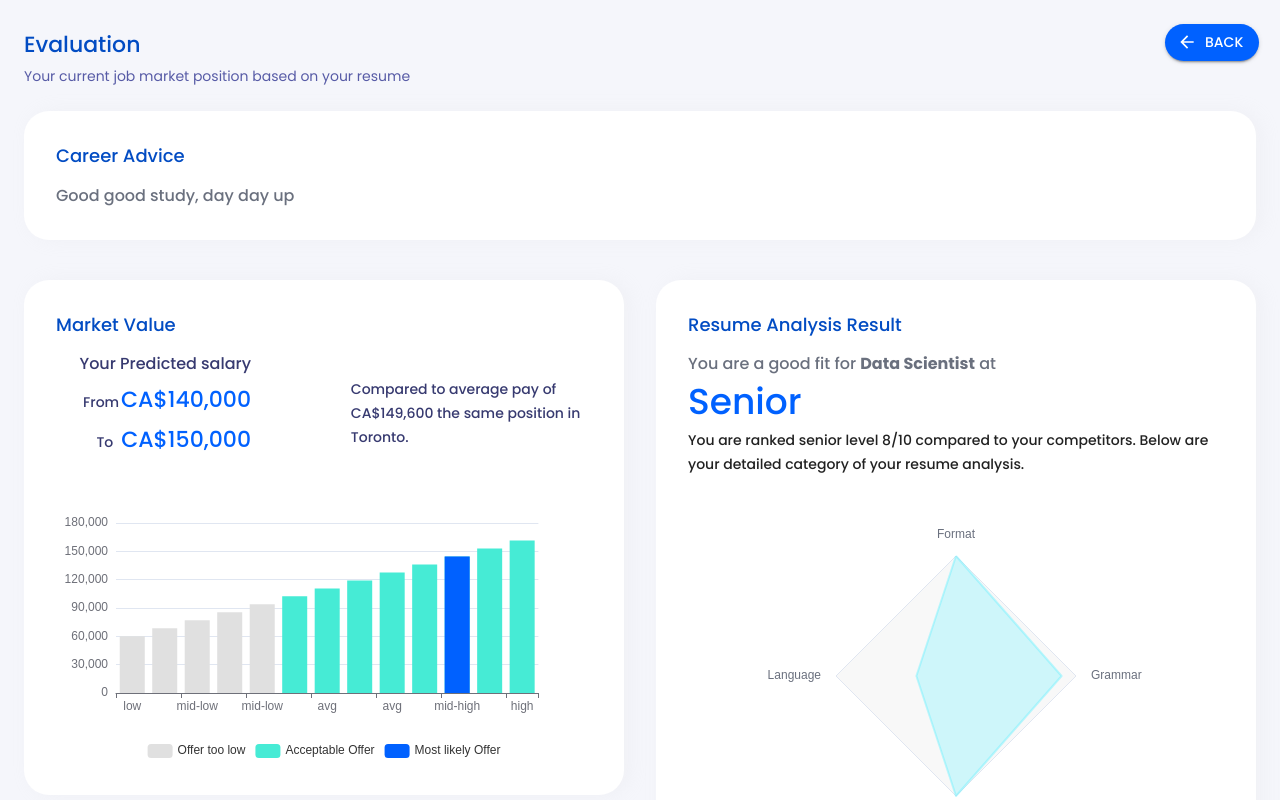
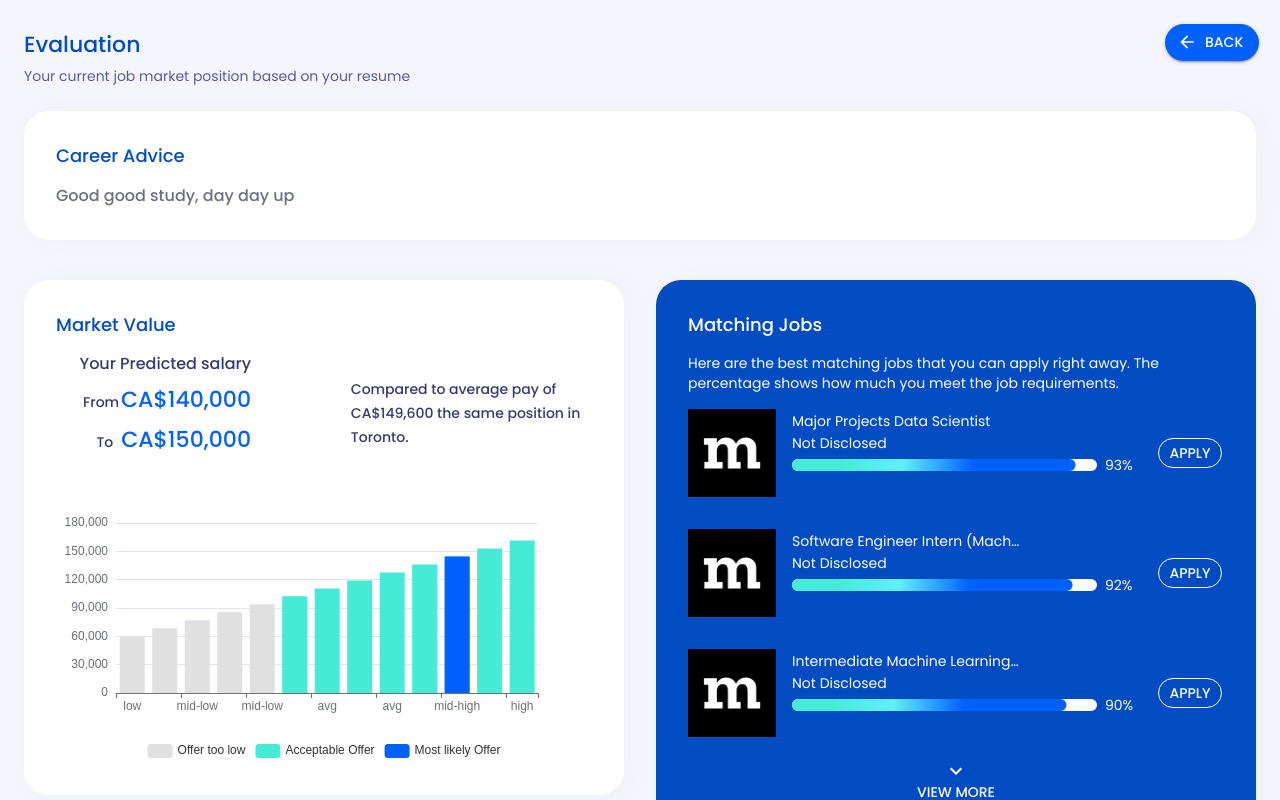
Before and after one commit to takeramagan/Smart-Match, a Next.js app: page /report in a window 1280 px wide. Both pictures are taken after a click on the button "SEE DEMO REPORT". Shown: the top 800 px of the page. Built offline with nearby package versions, Linux system fonts and the light colour scheme.

Commit message:
chore make report page fontsize smaller

```diff
--- a/src/constant/fontsize.js
+++ b/src/constant/fontsize.js
@@ -1,7 +1,8 @@
-export const h="22px"
-export const h0="20px"
-export const h1="18px"
-export const h2="16px"
-export const h3="14px"
-export const h4="12px"
-export const h5="10px"
+const base = 24
+export const h=`${base-2}px`
+export const h0=`${base-4}px`
+export const h1=`${base-6}px`
+export const h2=`${base-8}px`
+export const h3=`${base-10}px`
+export const h4=`${base-12}px`
+export const h5=`${base-14}px`
--- a/src/pages/report.js
+++ b/src/pages/report.js
@@ -22,6 +22,7 @@ import { useTranslation } from 'react-i18next'
 import i18n from '../i18n/config'
 import { useRouter } from 'next/router'
 import SwipeableDrawer from '@material-ui/core/SwipeableDrawer';
+import {h, h3} from '../constant/fontsize'
 
 function FileDropzone (props) {
   const { onSuccess, onError } = props
@@ -202,7 +203,6 @@ export default function Home () {
     )
   }
 
-  const titleSize='22px'
   return (
     <>
       {/* <Header /> */}
@@ -223,10 +223,10 @@ export default function Home () {
           </Button>
         </Box>
         <Box my={3}>
-          <Box fontSize={titleSize} fontWeight='500' lineHeight='42px' color='rgba(2, 76, 195, 1)'>
+          <Box fontSize={h} fontWeight='500' lineHeight='42px' color='rgba(2, 76, 195, 1)'>
             {t("report.report_title")}
           </Box>
-          <Box fontSize='14px' lineHeight='21px' color='rgba(87, 91, 166, 1)'>
+          <Box fontSize={h3} lineHeight='21px' color='rgba(87, 91, 166, 1)'>
             {t("report.report_text")}
           </Box>
         </Box>
@@ -237,11 +237,11 @@ export default function Home () {
           </Grid>
           <Grid item xs={6}>
             <MarketValueSection report={report} />
-            <MatchingJobsSection report={report} />
+            <MarketCompetitiveness report={report} />
           </Grid>
 
           <Grid item xs={6}>
-            <MarketCompetitiveness report={report} />
+           <MatchingJobsSection report={report} />
           </Grid>
 
           <Grid item xs={12}>
```
